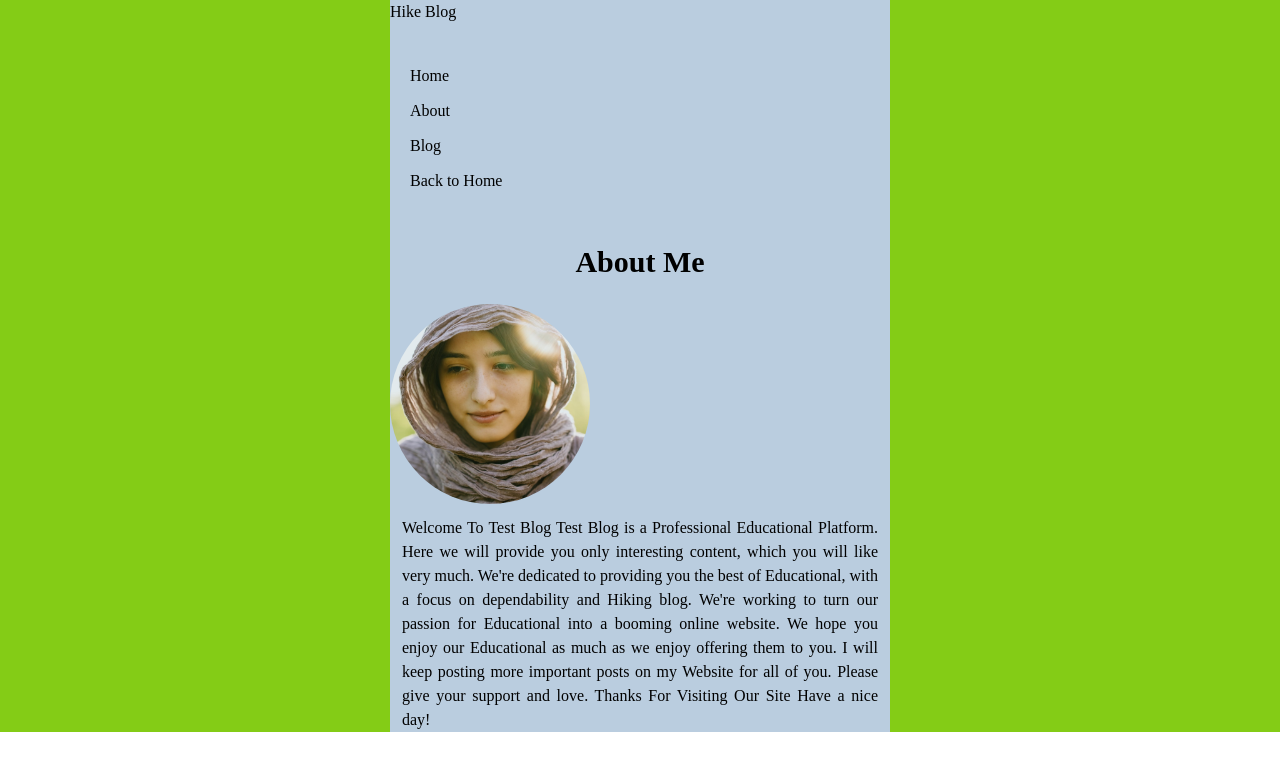
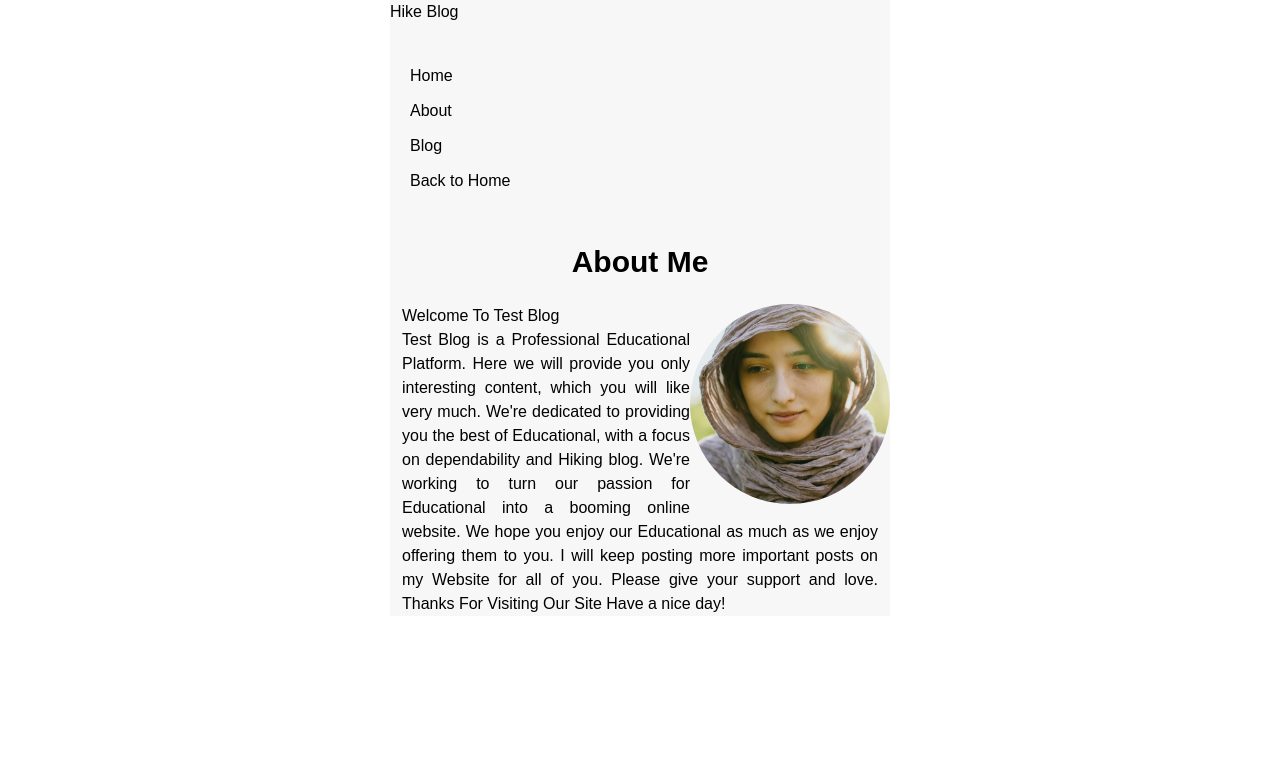
Before and after one commit to BratOBlog/test_blog, a Gatsby site: page /about in a window 1280 px wide. Built offline with nearby package versions, Linux system fonts and the light colour scheme; Gatsby itself is replaced by a stand-in of ours.

Commit message:
make changes to files

```diff
--- a/gatsby-config.js
+++ b/gatsby-config.js
@@ -7,8 +7,6 @@ module.exports = {
     siteUrl: `https://www.yourdomain.tld`
   },
   plugins: [
-    "gatsby-plugin-netlify-cms",
-    "gatsby-plugin-postcss",
     "gatsby-plugin-image",
     "gatsby-plugin-sitemap",
     {
--- a/package.json
+++ b/package.json
@@ -20,14 +20,11 @@
     "gatsby-plugin-image": "^3.11.0",
     "gatsby-plugin-manifest": "^5.11.0",
     "gatsby-plugin-mdx": "^5.11.0",
-    "gatsby-plugin-netlify-cms": "^7.11.0",
     "gatsby-plugin-postcss": "^6.11.0",
     "gatsby-plugin-sharp": "^5.11.0",
     "gatsby-plugin-sitemap": "^6.11.0",
     "gatsby-source-filesystem": "^5.11.0",
     "gatsby-transformer-sharp": "^5.11.0",
-    "netlify-cms-app": "^2.15.72",
-    "postcss": "^8.4.24",
     "react": "^18.2.0",
     "react-dom": "^18.2.0",
     "tailwindcss": "^3.3.2"
--- a/src/blog/third_post/index.mdx
+++ b/src/blog/third_post/index.mdx
@@ -4,7 +4,7 @@ date: "2023-06-26"
 slug: "yet-another-post"
 ---
 
-Wow look at all this content. How do they do it?
+# Wow look at all this content. How do they do it?
 
 All you need to paint is a few tools, a little instruction, and a vision in your mind. It's important to me that you're happy. See. We take the corner of the brush and let it play back-and-forth. If there's two big trees invariably sooner or later there's gonna be a little tree.
 
--- a/src/components/layout.module.css
+++ b/src/components/layout.module.css
@@ -1,5 +1,5 @@
 .container {
-    background-color: rgb(186, 205, 223);
+  background-color: rgb(247, 247, 247);
   margin: auto;
   max-width: 500px;
   font-family: sans-serif;
@@ -30,34 +30,32 @@
   color: blue;
 }
 
-  * {
-    margin: 0;
-    padding: 0;
-    font-family: "Montserrat";
 
-  }
 html, body {
   min-height: 100%;
 }
+
 body {
   background: white;
   background-repeat: no-repeat;
 }
+
 p {
   margin: 16px auto;
   line-height: 1.5em;
 }
 
-  /* layout & nav */
 .layout {
   max-width: 1200px;
   margin: 0 auto;
 }
+
 nav {
   display: flex;
   grid-template-columns: 1fr 1fr;
   margin: 40px auto;
 }
+
 nav .links {
   display: inline-block;
   text-align: right;
@@ -70,7 +68,7 @@
   border-bottom: 3px solid transparent;
 }
 nav a:hover {
-    border-color: white;
+  border-color: blue;
 }
 footer p{
   text-align: center;
@@ -78,8 +76,8 @@
   margin: 40px auto;
 }
 
-.markdown h1 {
+h1 {
 font-size: 30px;
-  color:yellow;
+color:black;
 text-align: center;
 }
--- a/src/pages/about.js
+++ b/src/pages/about.js
@@ -6,19 +6,20 @@ import { StaticImage } from 'gatsby-plugin-image'
 
 const AboutPage = () => {
   return (
-    <main  className="bg-lime-500">
+    <main>
       <Layout>
       <h1 className="text-3xl font-bold text-center mb-6">About Me</h1>
       <StaticImage
-      className="rounded-full"
+      className="rounded-full float-right"
         alt="Girl with a scarf"
         src="../images/girl.jpg"
         placeholder="blurred"
       width={200}
       height={200}
       padding={1}
+
       />
-      <p className="m-3 text-justify text-opacity-5"> Welcome To Test Blog
+      <p className="m-3 text-justify text-opacity-5"> Welcome To Test Blog<br />
 Test Blog is a Professional Educational Platform. Here we will provide you only interesting content, which you will like very much. We're dedicated to providing you the best of Educational, with a focus on dependability and Hiking blog. We're working to turn our passion for Educational into a booming online website. We hope you enjoy our Educational as much as we enjoy offering them to you.
 
 I will keep posting more important posts on my Website for all of you. Please give your support and love.
--- a/src/pages/blog/index.js
+++ b/src/pages/blog/index.js
@@ -5,10 +5,11 @@ import Seo from '../../components/seo'
 
 const BlogPage = ({ data }) => {
   return (
-    <div className="markdown">
+
     <Layout>
       {
         data.allMdx.nodes.map(node => (
+        <div className="markdown">
           <article className="text-center" key={node.id}>
             <h2 className="shadow text-blue-500 font-extrabold text-3xl ">
               <Link to={`/blog/${node.frontmatter.slug}`}>
@@ -18,10 +19,11 @@ const BlogPage = ({ data }) => {
             <p>Posted: {node.frontmatter.date}</p>
             <p>{node.excerpt}</p>
           </article>
+          </div>
         ))
       }
     </Layout>
-    </div>
+
   )
 }
 
--- a/src/pages/index.js
+++ b/src/pages/index.js
@@ -7,7 +7,7 @@ import Seo from '../components/seo'
 
 const IndexPage = () => {
   return (
-    <main className="bg-gray-200">
+    <main>
       <Layout pageTitle="Home Page">
       <h1 className="text-3xl font-bold">Welcome to my Gatsby site!</h1>
       <p className="mt-4">I'm making this by following the Gatsby Tutorial.</p>
```
Also changed, not shown: src/styles/global.css (line endings or trailing spaces), 1 other file. Lines whose indentation alone changed are shown as unchanged.
